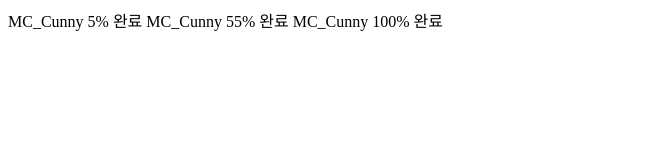
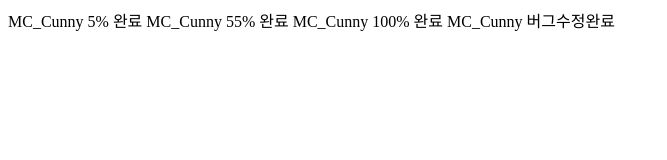
Before and after one commit to Gwonie/MapoBirdies3, a plain HTML site: page MC_cunny/index.html in a window 1280 px wide. Shown: the whole page, without its empty margins (0-667 px from the left). Drawn offline with Linux system fonts and the light colour scheme.

Commit message:
cunny 버그 수정완료

```diff
--- a/MC_cunny/index.html
+++ b/MC_cunny/index.html
@@ -9,6 +9,6 @@
     <script type="text/javascript" src="main.js"></script>
   </head>
   <body>
-    MC_Cunny 5% 완료 MC_Cunny 55% 완료 MC_Cunny 100% 완료
+    MC_Cunny 5% 완료 MC_Cunny 55% 완료 MC_Cunny 100% 완료 MC_Cunny 버그수정완료
   </body>
 </html>
```
Also changed, not shown: 1 other file.
